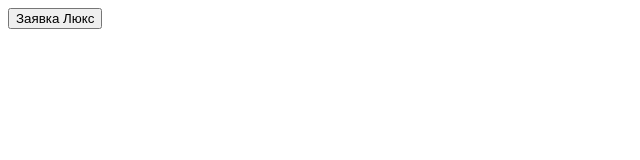
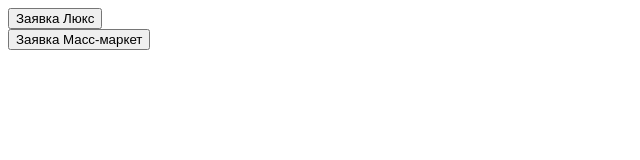
Before and after one commit to shumaher-v/zhurnaliz, a plain HTML site: page index.html in a window 1280 px wide. Shown: the whole page, without its empty margins (0-640 px from the left). Drawn offline with Linux system fonts and the light colour scheme.

Commit message:
Update index.html

```diff
--- a/index.html
+++ b/index.html
@@ -6,4 +6,7 @@
   <form method="LINK" action="https://forms.gle/aMGGq92DzAWmwhSv9">
     <input type="submit" value="Заявка Люкс">
   </form>
+  <form method="LINK" action="https://forms.gle/JvW9w9uS6TTsxMuv5">
+    <input type="submit" value="Заявка Масс-маркет">
+  </form>
 </body>
```
